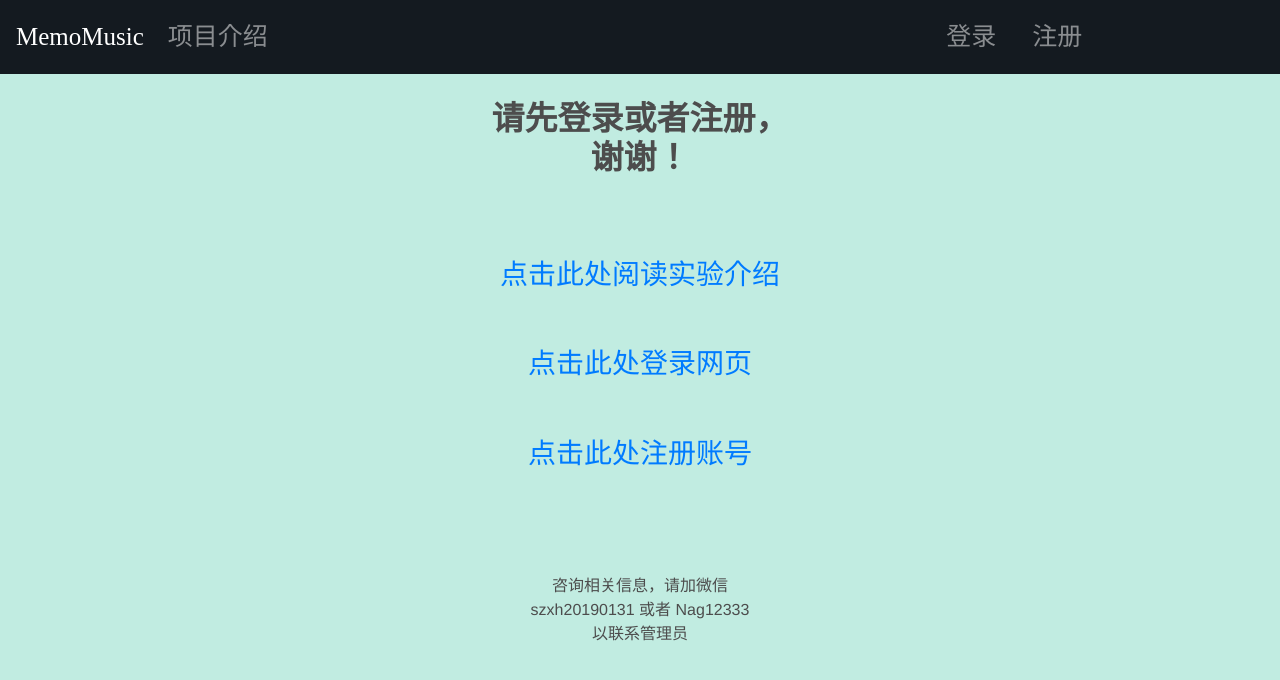
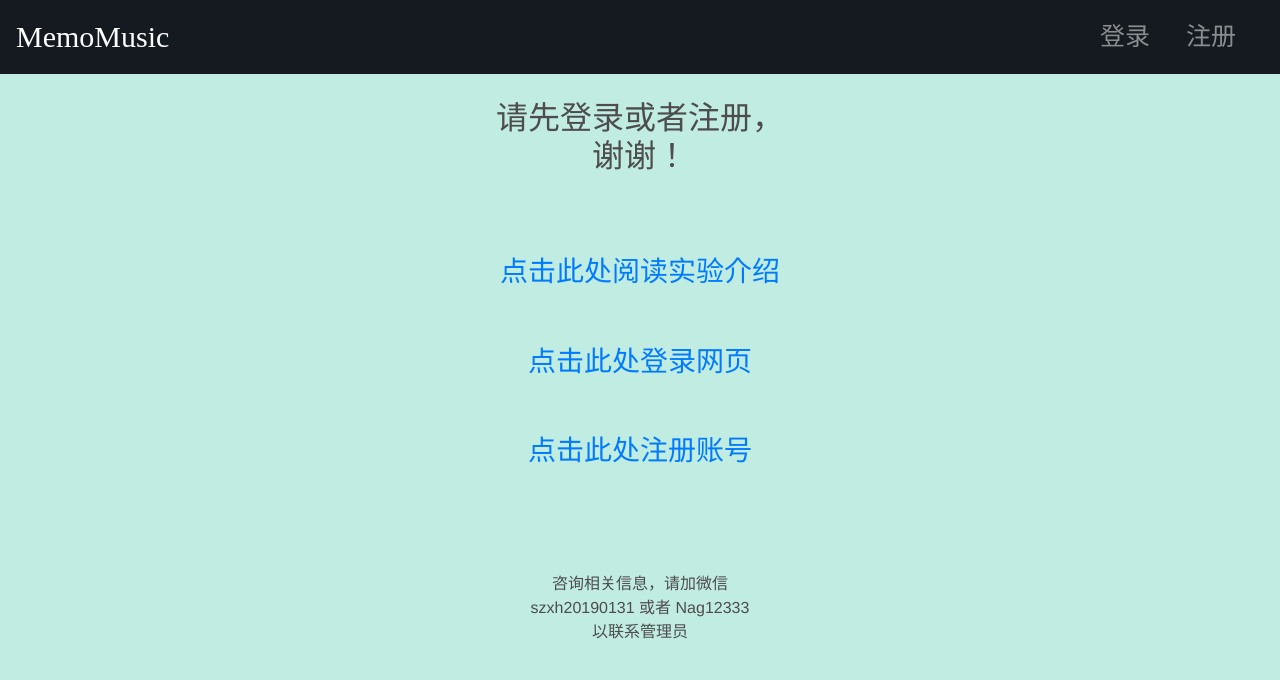
Before and after one commit to MZhexin/MemoMusic-front, a React (Create React App) app: page / in a window 1280 px wide. Shown: the top 680 px of the page. Built offline with nearby package versions, Linux system fonts and the light colour scheme.

Commit message:
update(nagi-ovo):deleted navbar intro

```diff
--- a/src/NavBar.jsx
+++ b/src/NavBar.jsx
@@ -15,35 +15,25 @@ class NavBar extends Component {
         </Link>
         <Navbar.Toggle aria-controls='basic-navbar-nav' />
         <Navbar.Collapse id='basic-navbar-nav'>
-          <Nav className='nav-intro'>
-            <NavLink to='/faq' className='navbar nav-link'>
-              项目介绍
-            </NavLink>
-          </Nav>
-
+          <NavLink
+            to='/faq'
+            className='navbar-nav nav-link mr-auto'
+            style={{ color: '#999999' }}
+          ></NavLink>
           <Nav>
             {!loggedIn && (
-              <NavLink
-                to='/login'
-                className='nav-link '
-                style={{ marginRight: '20px' }}
-              >
+              <NavLink to='/login' className='nav-link'>
                 登录
               </NavLink>
             )}
             {!loggedIn && (
-              <NavLink to='/register' className='nav-link '>
+              <NavLink to='/register' className='nav-link'>
                 注册
               </NavLink>
             )}
             {loggedIn && <Nav.Link>{'你好，' + name}</Nav.Link>}
             {loggedIn && (
-              <Nav.Link
-                onClick={() => handleLogOut()}
-                style={{ marginLeft: '20px' }}
-              >
-                退出
-              </Nav.Link>
+              <Nav.Link onClick={() => handleLogOut()}>退出</Nav.Link>
             )}
           </Nav>
         </Navbar.Collapse>
--- a/src/css/home.css
+++ b/src/css/home.css
@@ -15,14 +15,14 @@
 .selectWeather {
   display: flex;
   align-items: flex-start;
-  font-size: 20px;
+  font-size: 30px;
   margin-bottom: 20px;
 }
 
 .selectContext {
   display: flex;
   align-items: flex-start;
-  font-size: 20px;
+  font-size: 30px;
   margin-bottom: 20px;
 }
 
@@ -112,13 +112,8 @@
 .numOfTest {
   font-style: italic;
   font-weight: bolder;
-  font-size: 24px;
+  font-size: 30px;
   color: #555555;
-}
-
-.login-context {
-  font-size: 33px;
-  font-weight: bold;
 }
 
 .mainPage {
@@ -136,7 +131,7 @@
     font-size: 25px;
   }
   .intro {
-    font-size: 20px;
+    font-size: 22px;
   }
   .testButtonDisplay {
     font-size: 28px;
--- a/src/css/index.css
+++ b/src/css/index.css
@@ -7,7 +7,7 @@
 }
 
 * {
-  font-family: "Helvetica Neue", Helvetica, Arial, sans-serif;
+  font-family: 'Helvetica Neue', Helvetica, Arial, sans-serif;
   color: var(--font-color);
   margin: 0;
   padding: 0;
--- a/src/css/style.css
+++ b/src/css/style.css
@@ -3,6 +3,7 @@
   font-size: 25px;
   color: var(--detail-font-color);
   text-decoration: none;
+  margin-right: 20px;
 }
 
 .nav-button {
@@ -13,17 +14,16 @@
   border-style: none;
   text-decoration: none;
 }
-
-.nav-intro {
+/* .nav-intro {
   margin-right: 70%;
-}
+} */
 
 .memo-title {
   font-family: 'Times New Roman', Times, serif;
-  font-size: 25px;
+  font-size: 30px;
 }
 
-@media (max-width: 1400px) {
+/* @media (max-width: 1400px) {
   .nav-intro {
     margin-right: 60%;
   }
@@ -39,4 +39,4 @@
   .nav-intro {
     margin-right: 50%;
   }
-}
+} */
--- a/src/pages/Home.jsx
+++ b/src/pages/Home.jsx
@@ -345,7 +345,7 @@ class Home extends Component {
               {/* {isNaN(this.props.endDate.getMonth())
                 ? this.state.newDate.getMonth() + 1
                 : this.props.endDate.getMonth() + 1} */}
-              月1
+              月2
               {/* {isNaN(this.props.endDate.getDate())
                 ? this.state.newDate.getDate()
                 : this.props.endDate.getDate()} */}
--- a/src/pages/Login.jsx
+++ b/src/pages/Login.jsx
@@ -122,7 +122,7 @@ class Login extends Component {
           </button>
         </form>
         <Link to='/register'>
-          <p>新用户？请前往注册</p>
+          <p>新用户？请点击这里注册</p>
         </Link>
         <br />
         <br />
```
